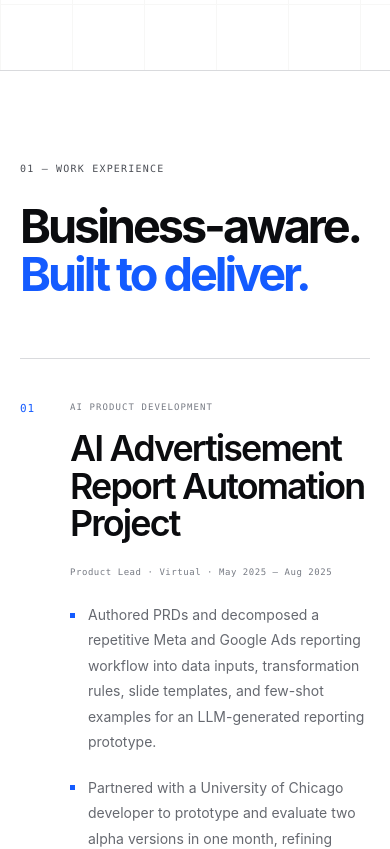
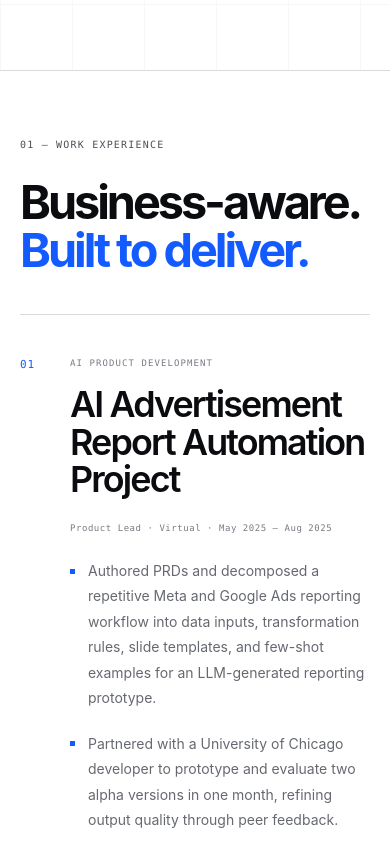
Before and after one commit to Sad-Salad-12/justinli, a Next.js app: page / in a window 390 px wide. Shown: the part 780-1629 px from the top of the page. Built offline with nearby package versions, Linux system fonts and the light colour scheme.

Commit message:
Tighten portfolio section spacing

```diff
--- a/app/globals.css
+++ b/app/globals.css
@@ -597,7 +597,7 @@ a {
 }
 
 .experience {
-  padding-top: clamp(100px, 12vw, 180px);
+  padding-top: clamp(64px, 6.5vw, 96px);
   padding-bottom: clamp(36px, 4vw, 56px);
   border-top: 1px solid var(--line);
   background: var(--white);
@@ -1226,7 +1226,7 @@ a {
   grid-template-columns: minmax(120px, 0.55fr) minmax(480px, 2.45fr);
   gap: 40px;
   align-items: end;
-  margin-bottom: clamp(54px, 6vw, 92px);
+  margin-bottom: clamp(36px, 3.8vw, 60px);
 }
 
 .experience .section-label,
@@ -2098,7 +2098,7 @@ a {
   }
 
   .experience {
-    padding-top: 92px;
+    padding-top: 68px;
     padding-bottom: 38px;
   }
 
@@ -2339,7 +2339,7 @@ a {
   }
 
   .section-head {
-    margin-bottom: 60px;
+    margin-bottom: 40px;
   }
 
   .capability-row {
```
Also changed, not shown: 1 other file (tests, documents, lock files or other folders).
